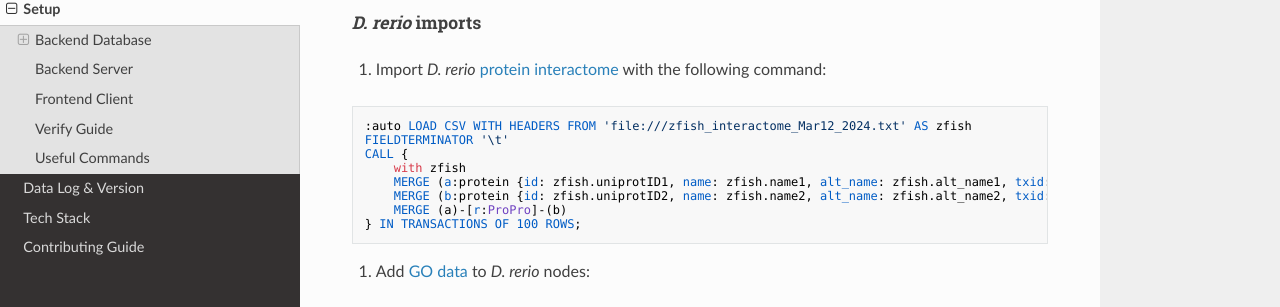
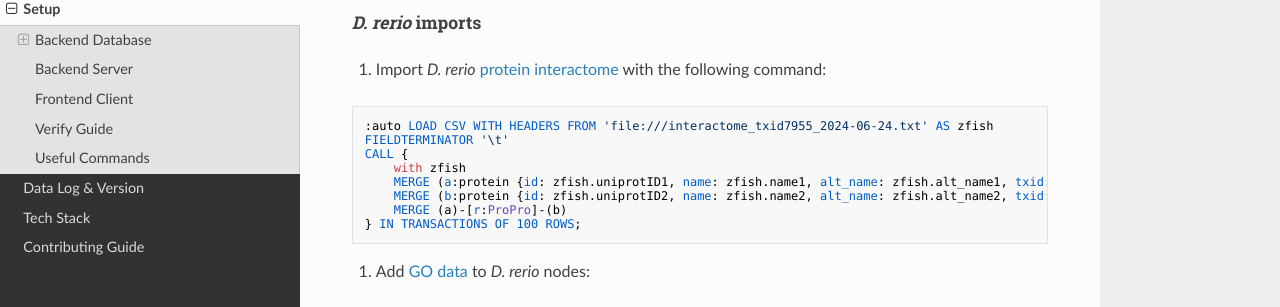
Before and after one commit to Reed-CompBio/protein-weaver, an MkDocs documentation site: the page built from docs/docs/setup.md, in a window 1280 px wide and 900 px high, scrolled down 3244 px. Shown: the part 141-448 px from the top of the window. Built offline with MkDocs 1.6.1, drawn with Linux system fonts in a browser that asks for light colours; nearby versions of some CDN libraries.

````diff
--- a/docs/docs/setup.md
+++ b/docs/docs/setup.md
@@ -170,9 +170,9 @@
 ```
 
 ##### _D. rerio_ imports
-17. Import _D. rerio_ [protein interactome](https://github.com/Reed-CompBio/protein-weaver/blob/main/data/Import/zfish_interactome_Mar12_2024.txt) with the following command:
+17. Import _D. rerio_ [protein interactome](https://github.com/Reed-CompBio/protein-weaver/blob/main/data/Import/interactome_txid7955_2024-06-24.txt) with the following command:
 ```js
-:auto LOAD CSV WITH HEADERS FROM 'file:///zfish_interactome_Mar12_2024.txt' AS zfish
+:auto LOAD CSV WITH HEADERS FROM 'file:///interactome_txid7955_2024-06-24.txt' AS zfish
 FIELDTERMINATOR '\t'
 CALL {
     with zfish
````
Also changed, not shown: docs/docs/data-version.md (+4 -0 lines), 2 other files.
